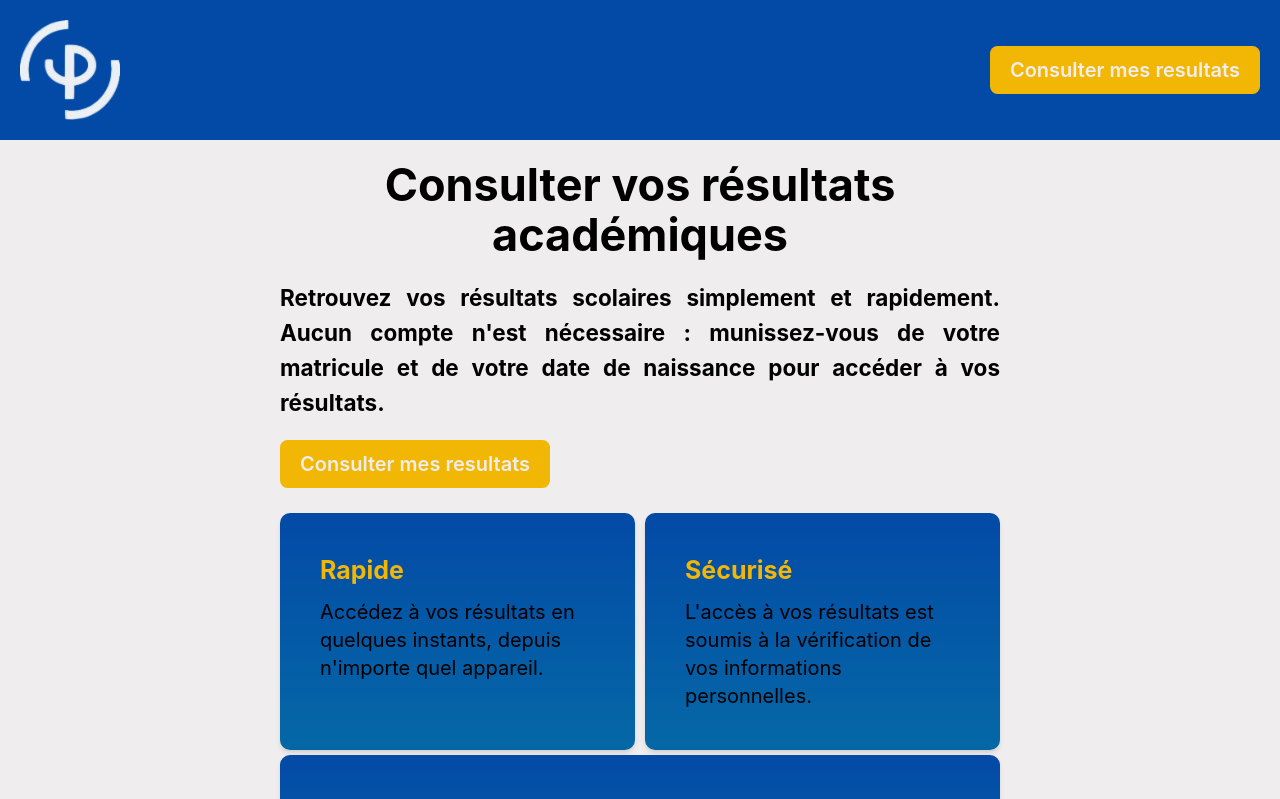
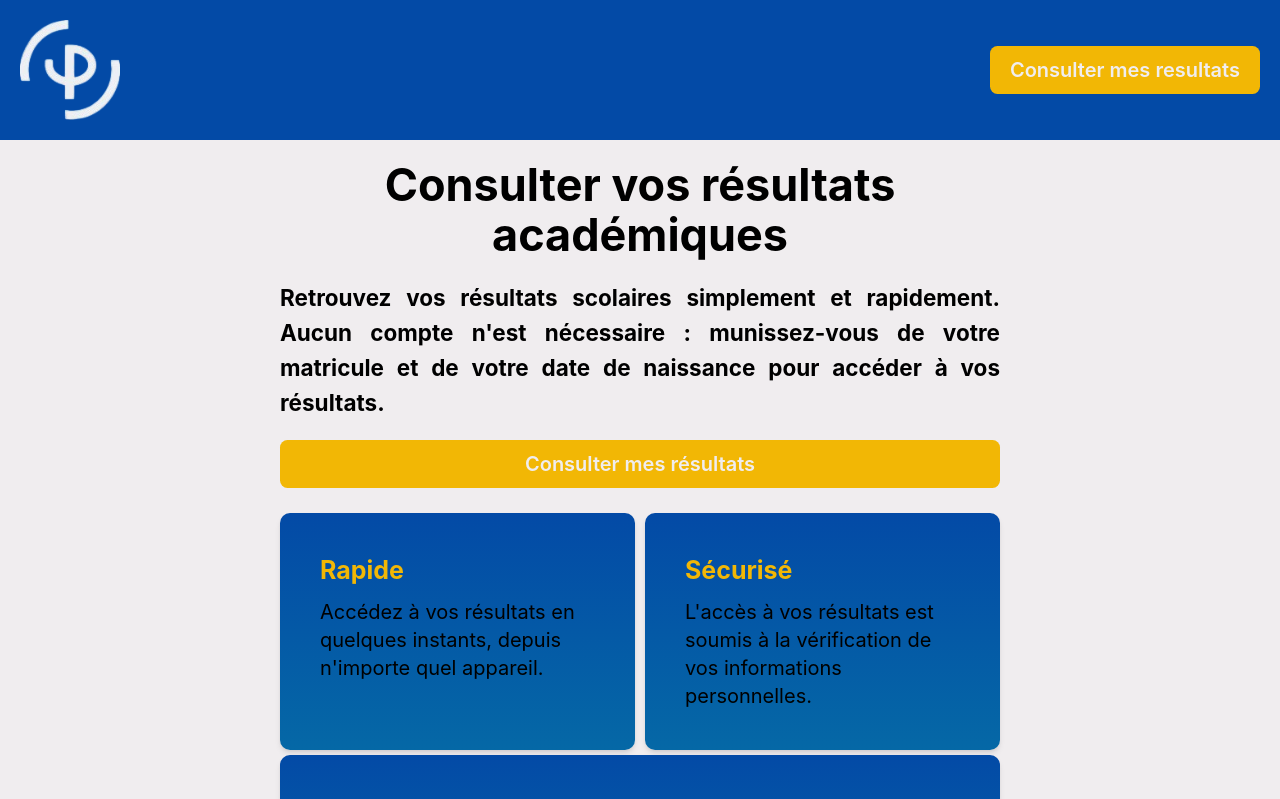
Before and after one commit to DevLocky10/pigier, a React (Vite) app: page / in a window 1280 px wide. Shown: the top 799 px of the page. Built offline with nearby package versions, Linux system fonts and the light colour scheme.

Commit message:
Use valid links for home navigation

```diff
--- a/src/pages/Home.tsx
+++ b/src/pages/Home.tsx
@@ -16,8 +16,8 @@ export function Home() {
                         Aucun compte n'est nécessaire : munissez-vous de votre matricule et de votre date
                         de naissance pour accéder à vos résultats.
                     </p>
-                    <Link className="block w-full mt-4" to="/level">
-                        <button className="btn btn-primary">Consulter mes resultats</button>
+                    <Link className="btn btn-primary block w-full mt-4 text-center" to="/level">
+                        Consulter mes résultats
                     </Link>
                 </div>
 
```
